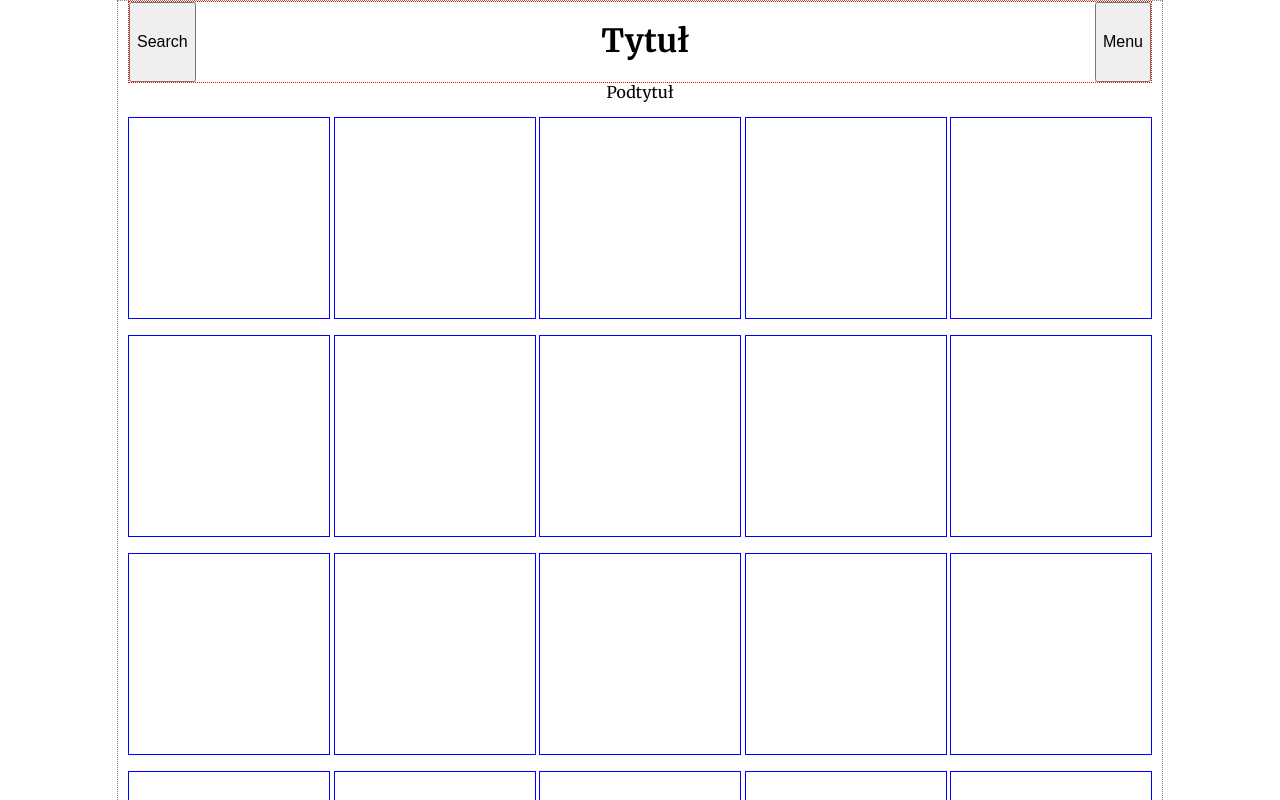
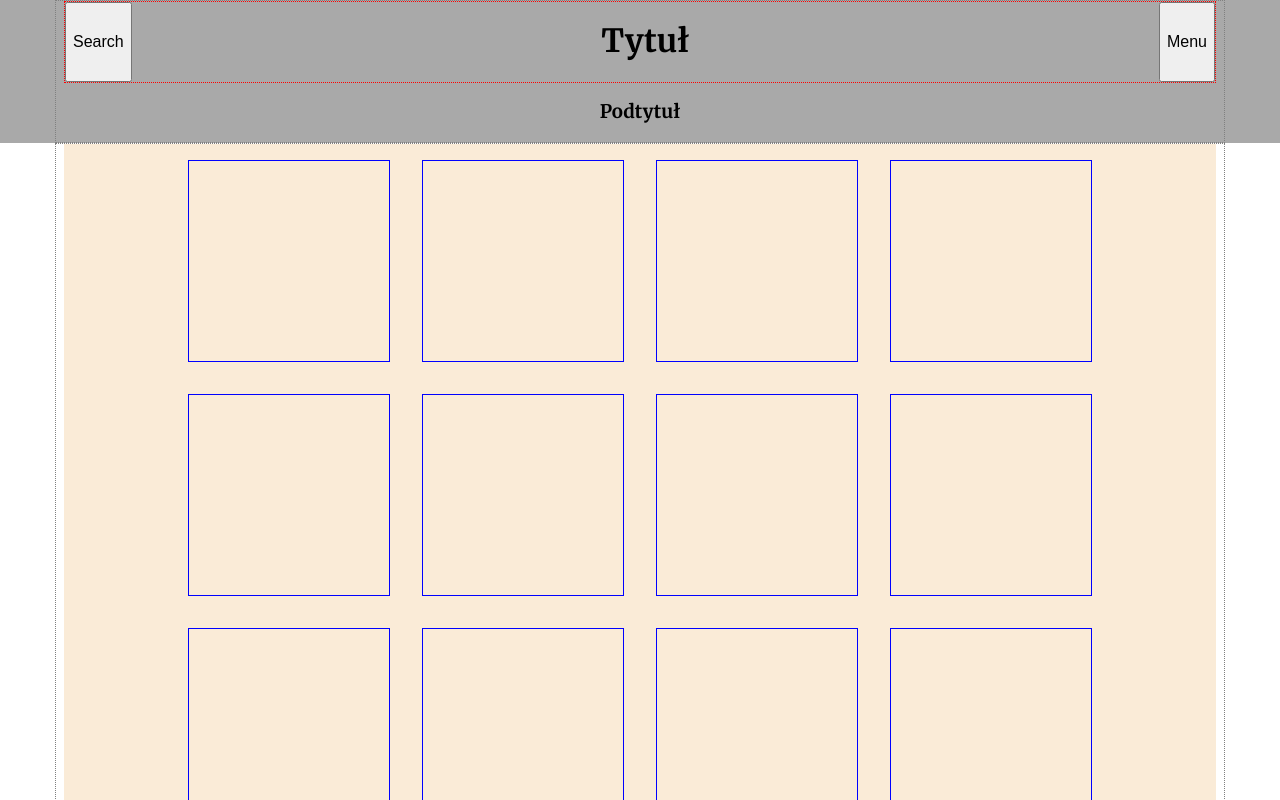
Before and after one commit to mpawlowska/template-www, a React app: page / in a window 1280 px wide. Shown: the top 800 px of the page. Built offline with nearby package versions, Linux system fonts and the light colour scheme.

Commit message:
Basic layout

```diff
--- a/src/components/App/App.js
+++ b/src/components/App/App.js
@@ -8,7 +8,7 @@ import '../../styles/main.scss';
 
 const App = (props) => {
     return (
-        <div className="wrapper">
+        <div>
             <Header />
             <Listing />
         </div>
--- a/src/components/Header/Header.js
+++ b/src/components/Header/Header.js
@@ -4,18 +4,16 @@ import { Route, Switch } from "react-router-dom";
 
 const Header = (props) => {
     return (
-        <header>
-            <div>
-                <div className="mainHeader">
-                    <button className="mainHeader__searchButton">Search</button>
-
+        <header className="header">
+            <div className="wrapper">
+                <div className="header__main">
+                    <button className="header__search">Search</button>
                     <h1>Tytuł</h1>
-
-                    <button className="mainHeader__menuButton">Menu</button>
+                    <button className="header__menuB">Menu</button>
                 </div>
 
-                <div className="subHeader">
-                    Podtytuł
+                <div className="header_sub">
+                    <h3>Podtytuł</h3>
                 </div>
             </div>
         </header>
--- a/src/components/Listing/Listing.js
+++ b/src/components/Listing/Listing.js
@@ -9,49 +9,50 @@ export default class Listing extends React.Component {
 
     render() {
         return (
-            <div className="image-container">
-                <div className="image-box">
+            <main className="wrapper">
+                <div className="list">
+                    <div className="list__card">
                     </div>
-                <div className="image-box">
+                    <div className="list__card">
                     </div>
-                <div className="image-box">
+                    <div className="list__card">
                     </div>
-                <div className="image-box">
+                    <div className="list__card">
                     </div>
-                <div className="image-box">
+                    <div className="list__card">
                     </div>
-                <div className="image-box">
+                    <div className="list__card">
                     </div>
-                <div className="image-box">
+                    <div className="list__card">
                     </div>
-                <div className="image-box">
+                    <div className="list__card">
                     </div>
-                <div className="image-box">
+                    <div className="list__card">
                     </div>
-                <div className="image-box">
+                    <div className="list__card">
                     </div>
-                <div className="image-box">
+                    <div className="list__card">
                     </div>
-                <div className="image-box">
+                    <div className="list__card">
                     </div>
-                <div className="image-box">
+                    <div className="list__card">
                     </div>
-                <div className="image-box">
+                    <div className="list__card">
                     </div>
-                <div className="image-box">
+                    <div className="list__card">
                     </div>
-                <div className="image-box">
+                    <div className="list__card">
                     </div>
-                <div className="image-box">
+                    <div className="list__card">
                     </div>
-                <div className="image-box">
+                    <div className="list__card">
                     </div>
-                <div className="image-box">
+                    <div className="list__card">
                     </div>
-                <div className="image-box">
+                    <div className="list__card">
                     </div>
                 </div>
-
+            </main>
         )
     }
 }
--- a/src/styles/components/_app.scss
+++ b/src/styles/components/_app.scss
@@ -1,9 +1,18 @@
 body {
   font-family: $base-font-family;
-  width: 100vw;
-  height: 100vh;
 }
 
 img {
   max-width: 100%;
 }
+
+.wrapper {
+  border: 1px dotted grey;
+  max-width: 100%;
+  margin: 0 auto;
+  padding: 0 0.5em;
+
+  @include media(sm) {
+    max-width: 90%;
+  }
+}
--- a/src/styles/components/_header.scss
+++ b/src/styles/components/_header.scss
@@ -1,52 +1,17 @@
-.mainHeader {
+.header {
+  background-color: darkgrey;
+}
+
+.header__main {
   display: flex;
   justify-content: space-between;
   border: $border;
 }
 
-.subHeader {
- text-align: center;
-}
-
-/*
-$main-navigation-green-background-color: rgb(135, 211, 124);
-$main-navigation-blue-background-color: rgb(34, 167, 240);
-
-.main-navigation--green {
-  background-color: $main-navigation-green-background-color;
-}
-
-.main-navigation--blue {
-  background-color: $main-navigation-blue-background-color;
-}
-
-.main-navigation__item {
-  display: inline-block;
-  position: relative;
-  text-decoration: none;
-  font-weight: 600;
-  margin: 10px 16px;
-  color: #333;
-
-  &.active {
-    color: white;
-
-    &:before {
-      content: '';
-      position: absolute;
-      bottom: -20px;
-      left: 50%;
-      transform: translateX(-50%);
-      border: 5px solid transparent;
-      border-left-width: 10px;
-      border-right-width: 10px;
-      .main-navigation--green & {
-        border-top-color: $main-navigation-green-background-color;
-      }
-      .main-navigation--blue & {
-        border-top-color: $main-navigation-blue-background-color;
-      }
-    }
+.header_sub {
+  text-align: center;
+  display: none;
+  @include media(sm) {
+    display: block;
   }
 }
-*/
--- a/src/styles/components/_listing.scss
+++ b/src/styles/components/_listing.scss
@@ -1,14 +1,13 @@
-.image-container {
+.list {
+  background-color: antiquewhite;
   display: flex;
   flex-wrap: wrap;
-  margin: 0 auto;
-  justify-content: space-between;
+  justify-content: center;
 }
 
-.image-box {
+.list__card {
   border: 1px solid blue;
-  margin-top: 1em;
+  margin: 1em;
   min-width: 200px;
   min-height: 200px;
-
 }
--- a/src/styles/layout/_layout.scss
+++ /dev/null
@@ -1,20 +0,0 @@
-@mixin grid {
-  display: -ms-grid;
-  display: grid;
-}
-
-
-
-.wrapper {
-  border: 1px dotted grey;
-  max-width: 100%;
-  margin: 0 auto;
-  padding: 0 10px;
-
-  @include media(sm) {
-    max-width: 90%;
-  }
-  @include media(md) {
-    max-width:  80%;
-  }
-}
--- a/src/styles/main.css
+++ b/src/styles/main.css
@@ -18,85 +18,45 @@ aside.primary {
   }
 }
  */
+body {
+  font-family: "Merriweather", serif; }
+
+img {
+  max-width: 100%; }
+
 .wrapper {
   border: 1px dotted grey;
   max-width: 100%;
   margin: 0 auto;
-  padding: 0 10px; }
+  padding: 0 0.5em; }
   @media screen and (min-width: 767px) {
     .wrapper {
       max-width: 90%; } }
-  @media screen and (min-width: 992px) {
-    .wrapper {
-      max-width: 80%; } }
 
-body {
-  font-family: "Merriweather", serif;
-  width: 100vw;
-  height: 100vh; }
+.header {
+  background-color: darkgrey; }
 
-img {
-  max-width: 100%; }
-
-.mainHeader {
+.header__main {
   display: flex;
   justify-content: space-between;
   border: 1px dotted red; }
 
-.subHeader {
-  text-align: center; }
+.header_sub {
+  text-align: center;
+  display: none; }
+  @media screen and (min-width: 767px) {
+    .header_sub {
+      display: block; } }
 
-/*
-$main-navigation-green-background-color: rgb(135, 211, 124);
-$main-navigation-blue-background-color: rgb(34, 167, 240);
-
-.main-navigation--green {
-  background-color: $main-navigation-green-background-color;
-}
-
-.main-navigation--blue {
-  background-color: $main-navigation-blue-background-color;
-}
-
-.main-navigation__item {
-  display: inline-block;
-  position: relative;
-  text-decoration: none;
-  font-weight: 600;
-  margin: 10px 16px;
-  color: #333;
-
-  &.active {
-    color: white;
-
-    &:before {
-      content: '';
-      position: absolute;
-      bottom: -20px;
-      left: 50%;
-      transform: translateX(-50%);
-      border: 5px solid transparent;
-      border-left-width: 10px;
-      border-right-width: 10px;
-      .main-navigation--green & {
-        border-top-color: $main-navigation-green-background-color;
-      }
-      .main-navigation--blue & {
-        border-top-color: $main-navigation-blue-background-color;
-      }
-    }
-  }
-}
-*/
-.image-container {
+.list {
+  background-color: antiquewhite;
   display: flex;
   flex-wrap: wrap;
-  margin: 0 auto;
-  justify-content: space-between; }
+  justify-content: center; }
 
-.image-box {
+.list__card {
   border: 1px solid blue;
-  margin-top: 1em;
+  margin: 1em;
   min-width: 200px;
   min-height: 200px; }
 
--- a/src/styles/main.scss
+++ b/src/styles/main.scss
@@ -1,7 +1,5 @@
 @import './utils/variables';
 @import './utils/mediaMixin';
-
-@import './layout/layout';
 
 @import './components/app';
 @import './components/header';
```
Also changed, not shown: 1 other file (tests, documents, lock files or other folders). Lines whose indentation alone changed are shown as unchanged.
